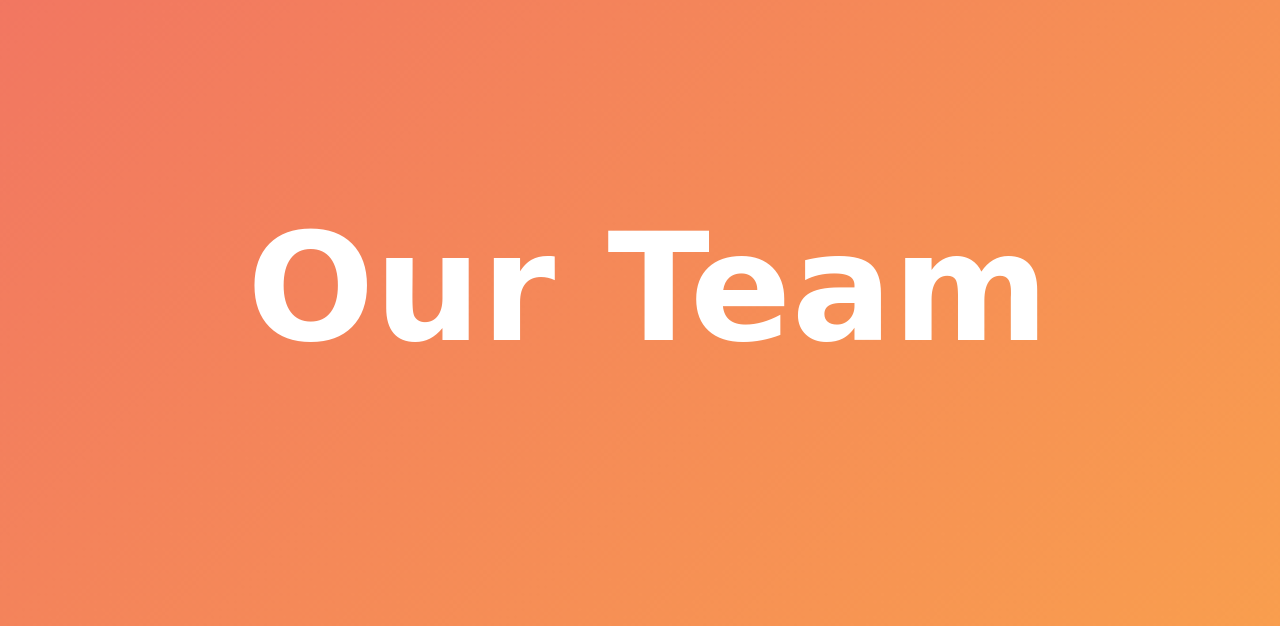
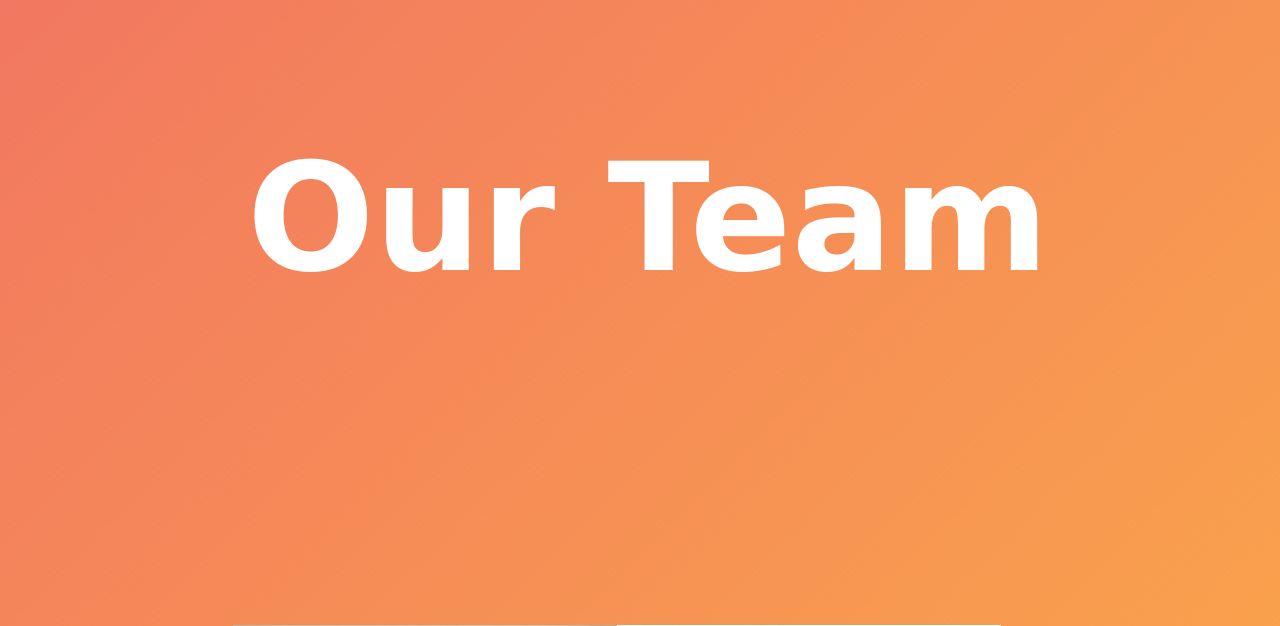
Before and after one commit to qit2/GamerSaviors, a PHP site: page /team.html in a window 1280 px wide. Shown: the part 214-840 px from the top of the page. Run offline with PHP 8.4, Linux system fonts and the light colour scheme; some libraries are stand-ins or nearby versions.

Commit message:
Update style.css

```diff
--- a/lab3/style.css
+++ b/lab3/style.css
@@ -290,7 +290,7 @@ header{
 
 .indexup{
     display: block;
-    padding: 100px 0 100px 0;
+    padding: 30px 0 30px 0;
     text-align: center;
     font-size: 150px;
     font-family: 'Bangers', cursive;
```
